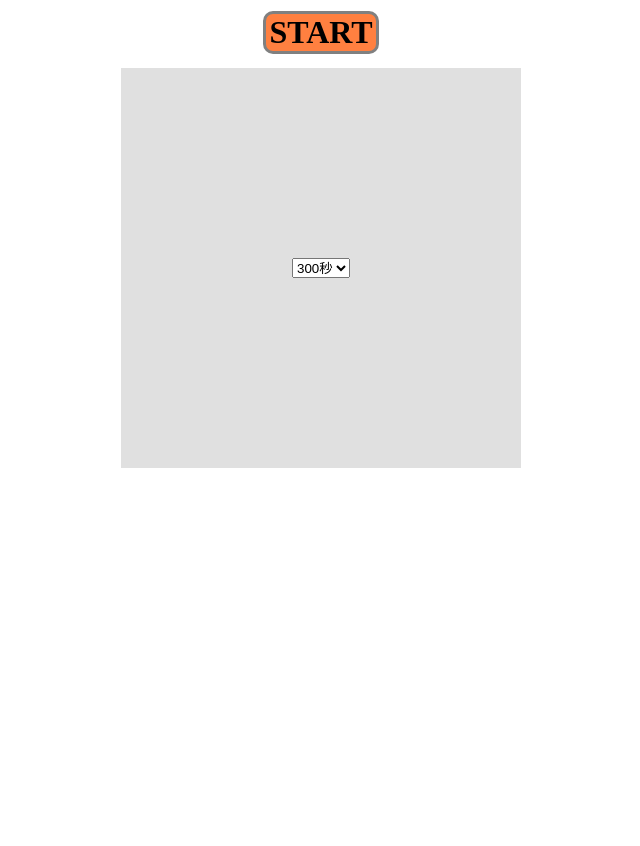
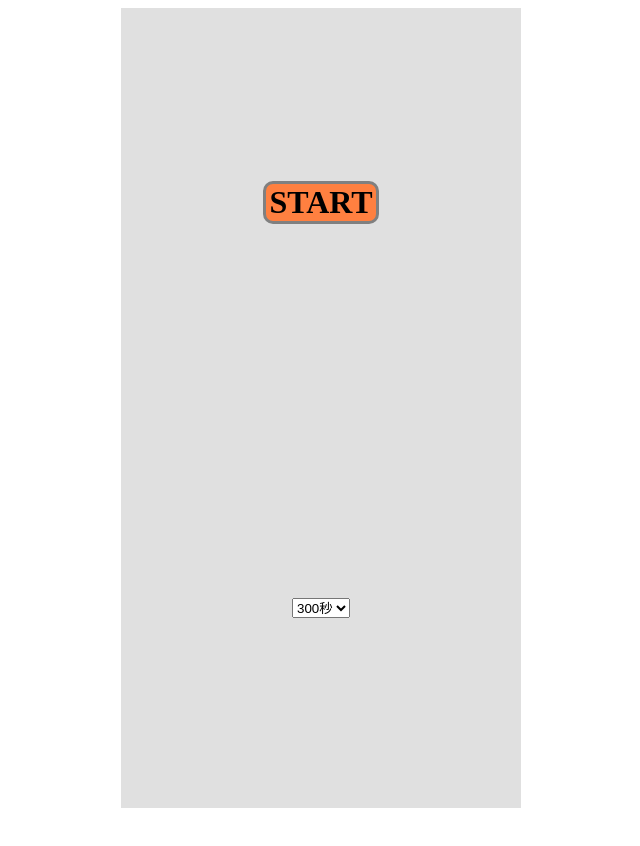
Before and after one commit to hisato-kozuki/reversi-memory-game, a website: page index.html in a window 1280 px wide. Shown: the whole page, without its empty margins (319-959 px from the left). Before the commit the page ends 800 px from the top, so only its background shows below. Drawn offline with Linux system fonts and the light colour scheme.

Commit message:
ボタンなんかを灰色の中に収めた

```diff
--- a/index.html
+++ b/index.html
@@ -6,6 +6,7 @@
     <link rel="manifest" href="./manifest.json">
     <link rel="icon" type="image/png" href="/icon.png">
     <link rel="apple-touch-icon" sizes="256x256" href="icon.png">
+    <meta name="msapplication-square70x70logo" content="icon.png"/>
     <style type="text/css">
     body{
         display: flex;
@@ -50,9 +51,13 @@
     </style>
 </head>
 <body>
-    <div style="display: flex; justify-content: center; position: relative; height: 60px;">
-        <h1 class="button" id="b0" style="position: absolute; text-align: center; background-color: rgb(255, 128, 64); visibility: visible;" onclick="start()">START</h1>
-        <h1 class="button" id="b4" style="position: absolute; text-align: center; background-color: silver;"></h1>
+    <div style="background-color: rgb(224, 224, 224); position: relative;">
+        <div style="display:flex;justify-content: center; align-items: center; width: 400px; height: 400px" id="bg">
+            <div style="display: flex; justify-content: center; position: relative; height: 60px;">
+                <h1 class="button" id="b0" style="position: absolute; text-align: center; background-color: rgb(255, 128, 64); visibility: visible;" onclick="start()">START</h1>
+                <h1 class="button" id="b4" style="position: absolute; text-align: center; background-color: silver;"></h1>
+            </div>
+        </div>
     </div>
 
 <script src="./script.js">
```
